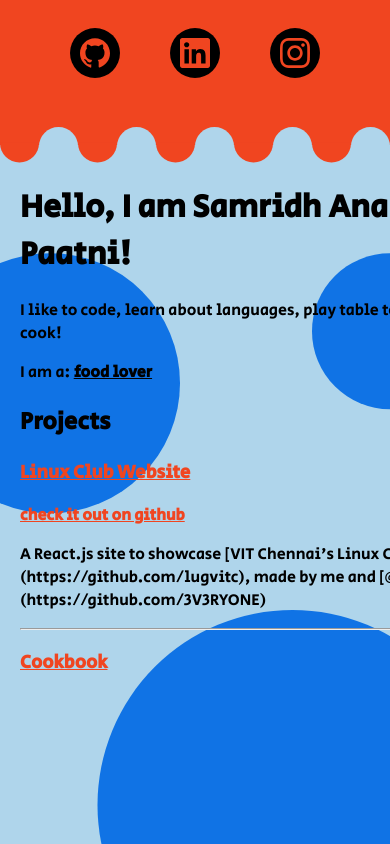
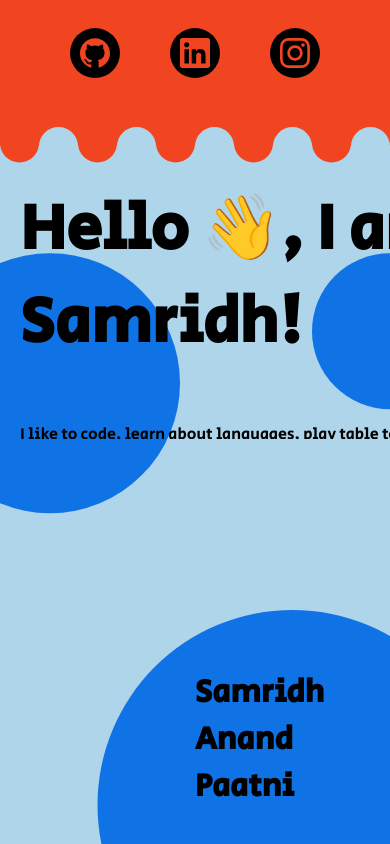
Before and after one commit to The5thAxiom/portfolio-old, a React (Create React App) app: page / in a window 390 px wide. Built offline with nearby package versions, Linux system fonts and the light colour scheme.

Commit message:
heading added in circle two

```diff
--- a/src/App.tsx
+++ b/src/App.tsx
@@ -1,18 +1,19 @@
 import React from 'react';
 import CycleTrough from './components/cycleThrough';
-import Navbar from './components/navbar';
 import { general, projects } from './data';
 
 export default function App() {
     return (
         <main>
-            <h1>Hello, I am {general.name}!</h1>
-            <p>{general.intro}</p>
-            I am a: <CycleTrough array={general.roles} />
+            <section id='index'>
+                <h1>Hello 👋, I am Samridh!</h1>
+                <p>{general.intro}</p>
+                I am a: <CycleTrough array={general.roles} />
+            </section>
             <section id='projects'>
                 <h2>Projects</h2>
                 {projects.map((project, index) => (
-                    <section key={index} id={project.name}>
+                    <article key={index} id={project.name}>
                         {project.directLink ? (
                             <h3>
                                 <a href={project.directLink}>{project.name}</a>
@@ -27,17 +28,18 @@ export default function App() {
                         </b>
                         <p>{project.about}</p>
                         {index !== projects.length - 1 && <hr />}
-                    </section>
+                    </article>
                 ))}
             </section>
             <section id='skills'>
-                <h2>Programming Skills:</h2>
+                <h2>Skills</h2>
+                <h3>Programming:</h3>
                 <ul>
                     {general.programmingSkills.map((skill, index) => (
                         <li key={index}>{skill}</li>
                     ))}
                 </ul>
-                <h2>General Tech Skills:</h2>
+                <h3>General Tech</h3>
                 <ul>
                     {general.techSkills.map((skill, index) => (
                         <li key={index}>{skill}</li>
--- a/src/components/backgroundShapes.css
+++ b/src/components/backgroundShapes.css
@@ -44,7 +44,7 @@
     z-index: -1;
 
     transform: translate(
-        calc(50vw - var(--circle-one-radius) * 1.5),
+        calc(50vw - var(--circle-one-radius)),
         calc(-1 * var(--circle-one-radius) / 4)
     );
 }
@@ -55,12 +55,20 @@
     width: calc(var(--circle-two-radius) * 2);
     height: calc(var(--circle-two-radius) * 2);
     border-radius: calc(var(--circle-two-radius) * 2);
-    z-index: -1;
+    z-index: 5;
 
     transform: translate(
         calc(100vw - var(--circle-two-radius) * 1.5),
         calc(100vh - var(--circle-two-radius) * 1.5)
     );
+}
+
+.offset-heading {
+    font-size: min(4rem, calc(100vh / 10));
+    word-wrap: break-word;
+    width: calc(var(--circle-one-radius) * 1.5);
+    margin-top: calc(var(--circle-two-radius) * 0.4);
+    margin-left: calc(var(--circle-two-radius) * 0.4);
 }
 
 #bg-circle-three {
@@ -123,6 +131,12 @@
         );
     }
 
+    .offset-heading {
+        margin-top: calc(var(--circle-two-radius) * 0.3);
+        margin-left: calc(var(--circle-two-radius) * 0.5);
+        font-size: 2rem;
+    }
+
     #bg-circle-three {
         transform: translate(80vw, 30vh);
     }
--- a/src/components/backgroundShapes.tsx
+++ b/src/components/backgroundShapes.tsx
@@ -17,7 +17,11 @@ export default function BackgroundShapes() {
                 <div className='bg-wave-circle no-colour' />
             </div>
             <div id='bg-circle-one' />
-            <div id='bg-circle-two' />
+            <div id='bg-circle-two'>
+                <div className='offset-heading'>
+                    <b>Samridh Anand Paatni</b>
+                </div>
+            </div>
             <div id='bg-circle-three' />
         </div>
     );
--- a/src/index.css
+++ b/src/index.css
@@ -68,6 +68,14 @@ a:visited:hover {
     color: var(--main-pink);
 }
 
+h1 {
+    font-size: 4rem;
+}
+
+/* section {
+    min-height: 100%;
+} */
+
 @media only screen and (max-width: 600px) {
     :root {
         --circle-one-radius: min(calc(100vh / 5), calc(100vw / 3));
@@ -83,6 +91,7 @@ a:visited:hover {
         padding-left: 10px;
         margin-left: 10px;
         margin-top: calc(var(--wave-width) + var(--wave-radius));
+        max-height: calc(100vw - var(--wave-width));
     }
 }
 
```
